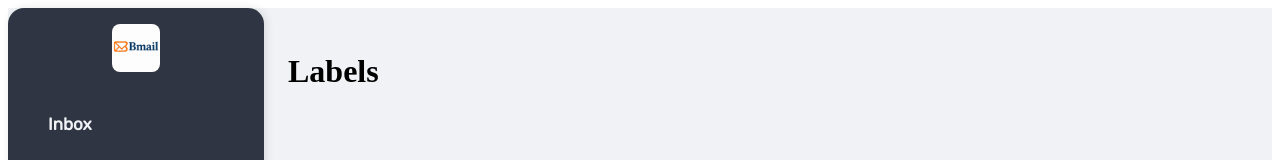
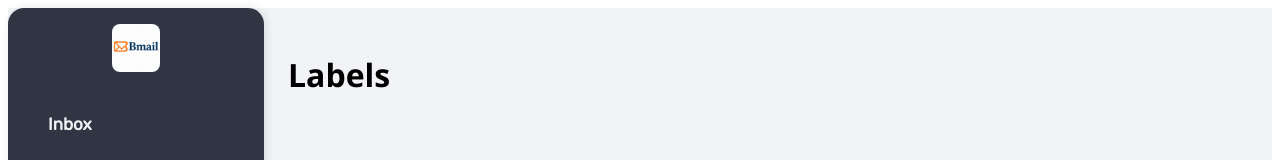
Before and after one commit to itaisalman/Bmail, a React (Create React App) app in the folder client_side/: page /main/labels in a window 1280 px wide. Shown: the top 160 px of the page. Built offline with nearby package versions, Linux system fonts and the light colour scheme; a web font is replaced by a local one.

Commit message:
Fixed it so that the sidebar will be in the MainScreen and not in inbox screen.

```diff
--- a/client_side/src/App.js
+++ b/client_side/src/App.js
@@ -1,8 +1,17 @@
-import { Routes, Route } from "react-router-dom";
+import { Routes, Route, Navigate } from "react-router-dom";
 import HomeScreen from "./pages/HomeScreen";
 import SignupScreen from "./pages/SignupScreen";
 import LoginScreen from "./pages/LoginScreen";
-import InboxScreen from "./pages/Inbox";
+import MainScreen from "./pages/MainScreen";
+
+// I added these just to see how the sidebar response
+// When we will implement the pages, we will import the components and use them
+// This is temporary
+const Inbox = () => <h1>Inbox</h1>;
+const Sent = () => <h1>Sent</h1>;
+const Spam = () => <h1>Spam</h1>;
+const Drafts = () => <h1>Drafts</h1>;
+const Labels = () => <h1>Labels</h1>;
 
 function App() {
   return (
@@ -10,7 +19,14 @@ function App() {
       <Route path="/" element={<HomeScreen />} />
       <Route path="/signup" element={<SignupScreen />} />
       <Route path="/login" element={<LoginScreen />} />
-      <Route path="/main/*" element={<InboxScreen />} />
+      <Route path="/main" element={<MainScreen />}>
+        <Route index element={<Navigate to="inbox" replace />} />
+        <Route path="inbox" element={<Inbox />} />
+        <Route path="sent" element={<Sent />} />
+        <Route path="spam" element={<Spam />} />
+        <Route path="drafts" element={<Drafts />} />
+        <Route path="labels" element={<Labels />} />
+      </Route>
     </Routes>
   );
 }
--- a/client_side/src/pages/Inbox.js
+++ /dev/null
@@ -1,30 +0,0 @@
-import { Routes, Route, Navigate } from "react-router-dom";
-import Sidebar from "../components/Sidebar/Sidebar";
-import "./Inbox.css";
-
-const Inbox = () => <h1>Inbox</h1>;
-const Sent = () => <h1>Sent</h1>;
-const Spam = () => <h1>Spam</h1>;
-const Drafts = () => <h1>Drafts</h1>;
-const Labels = () => <h1>Labels</h1>;
-
-function InboxScreen() {
-  return (
-    <div className="main-container">
-      <Sidebar />
-      <main className="main-content">
-        <Routes>
-          <Route index element={<Navigate to="inbox" replace />} />
-          <Route path="inbox" element={<Inbox />} />
-          <Route path="sent" element={<Sent />} />
-          <Route path="spam" element={<Spam />} />
-          <Route path="drafts" element={<Drafts />} />
-          <Route path="labels" element={<Labels />} />
-          <Route path="*" element={<Navigate to="inbox" replace />} />
-        </Routes>
-      </main>
-    </div>
-  );
-}
-
-export default InboxScreen;
--- a/client_side/src/pages/LoginScreen.js
+++ b/client_side/src/pages/LoginScreen.js
@@ -49,7 +49,7 @@ function LoginScreen() {
       }
 
       setErrors({});
-      window.location.href = "/inbox";
+      window.location.href = "/main";
     } catch (err) {
       setErrors({ general: "Server error: " + err.message });
     }
--- a/client_side/src/pages/Inbox.css
+++ b/client_side/src/pages/MainScreen.css
@@ -1,7 +1,8 @@
 .main-container {
   display: flex;
   height: calc(100vh - 16px);
-  background-color: #f0f2f5;
+  background-color: #f1f3f6;
+  font-family: "Segoe UI", Tahoma, Geneva, Verdana, sans-serif;
 }
 
 .main-content {
--- /dev/null
+++ b/client_side/src/pages/MainScreen.js
@@ -0,0 +1,16 @@
+import { Outlet } from "react-router-dom";
+import Sidebar from "../components/Sidebar/Sidebar";
+import "./MainScreen.css";
+
+function MainScreen() {
+  return (
+    <div className="main-container">
+      <Sidebar />
+      <main className="main-content">
+        <Outlet />
+      </main>
+    </div>
+  );
+}
+
+export default MainScreen;
--- a/client_side/src/pages/SignupScreen.js
+++ b/client_side/src/pages/SignupScreen.js
@@ -106,7 +106,7 @@ function SignupScreen() {
       }
       // If everything is valid, reset errors and navigate to another screen
       setErrors({});
-      window.location.href = "/inbox";
+      window.location.href = "/main";
       // Communication error
     } catch (err) {
       setErrors({ general: "Server error: " + err.message });
```
